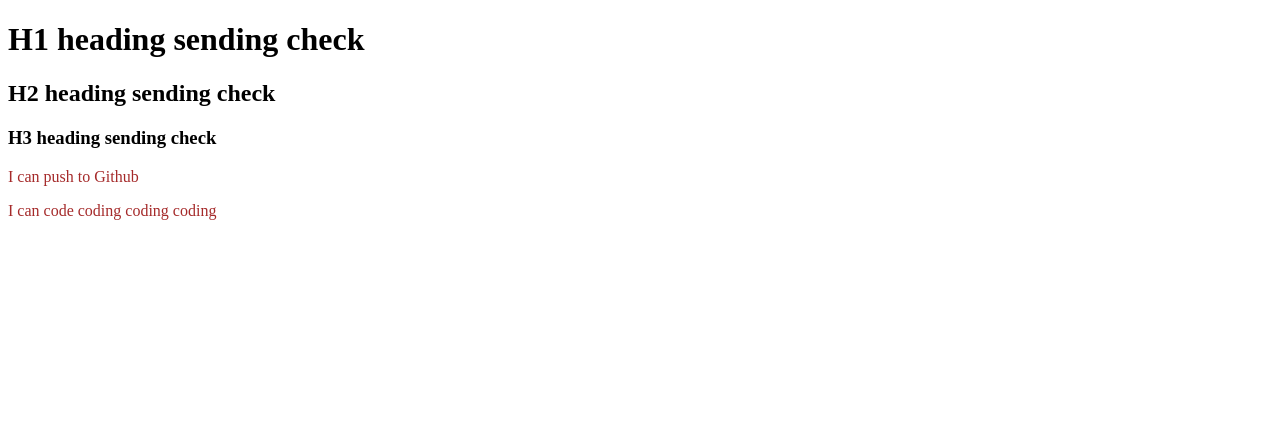
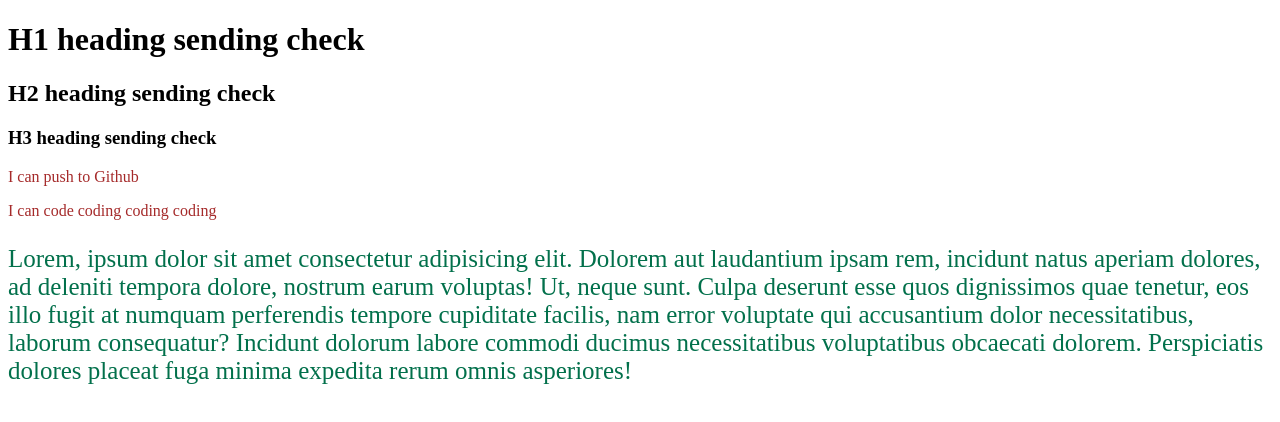
Before and after one commit to Sagorforu/my-second-repo, a plain HTML site: page index.html in a window 1280 px wide. Drawn offline with Linux system fonts and the light colour scheme.

Commit message:
p lorem added

```diff
--- a/index.html
+++ b/index.html
@@ -13,5 +13,6 @@
     <h3>H3 heading sending check</h3>
     <p>I can push to Github</p>
     <p>I can code coding coding coding</p>
+    <p class="fontbig">Lorem, ipsum dolor sit amet consectetur adipisicing elit. Dolorem aut laudantium ipsam rem, incidunt natus aperiam dolores, ad deleniti tempora dolore, nostrum earum voluptas! Ut, neque sunt. Culpa deserunt esse quos dignissimos quae tenetur, eos illo fugit at numquam perferendis tempore cupiditate facilis, nam error voluptate qui accusantium dolor necessitatibus, laborum consequatur? Incidunt dolorum labore commodi ducimus necessitatibus voluptatibus obcaecati dolorem. Perspiciatis dolores placeat fuga minima expedita rerum omnis asperiores!</p>
 </body>
 </html>
--- a/style.css
+++ b/style.css
@@ -1,3 +1,7 @@
 p {
     color: brown;
 }
+.fontbig {
+    font-size: 25px;
+    color: rgb(2, 112, 75);
+}
```
